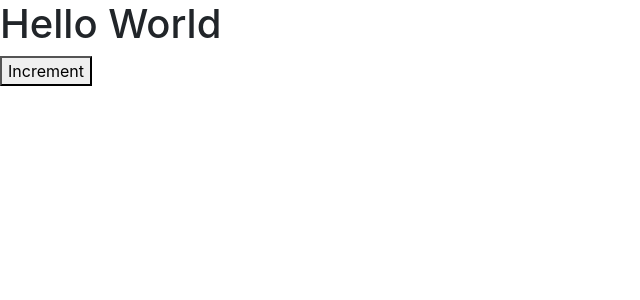
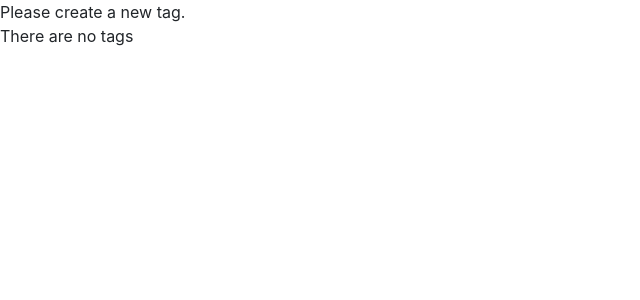
Before and after one commit to smasherly/mosh_intro_react_app, a React (Create React App) app: page / in a window 1280 px wide. Shown: the top 300 px of the page, without its empty margins (0-640 px from the left). Built offline with nearby package versions, Linux system fonts and the light colour scheme.

Commit message:
fixed typo, conditional rendering

```diff
--- a/src/components/conter.jsx
+++ /dev/null
@@ -1,16 +0,0 @@
-//imrc
-import React, { Component } from "react";
-
-//cc
-class Counter extends Component {
-  render() {
-    return (
-      <div>
-        <h1>Hello World</h1>
-        <button>Increment</button>
-      </div>
-    );
-  }
-}
-
-export default Counter;
--- /dev/null
+++ b/src/components/counter.jsx
@@ -0,0 +1,25 @@
+import React, { Component } from "react";
+
+//cc
+class Counter extends Component {
+  //object contains any data this property needs
+  state = {
+    count: 0,
+    tags: [],
+  };
+
+  renderTags() {
+    if (this.state.tags.length === 0) return <p>There are no tags</p>;
+    return <ul>{this.state.tags.map(tag => <li key={tag}>{tag}</li>)}</ul>;
+  }
+
+  render() {
+  return (
+    <div>
+      {this.state.tags.length === 0 && "Please create a new tag."}
+      {this.renderTags()}
+    </div>
+  )}
+}
+
+export default Counter;
--- a/src/index.js
+++ b/src/index.js
@@ -4,7 +4,7 @@ import './index.css';
 import App from './App';
 import * as serviceWorker from './serviceWorker';
 import 'bootstrap/dist/css/bootstrap.css';
-import Counter from './components/conter'
+import Counter from './components/counter'
 
 ReactDOM.render(<Counter />, document.getElementById('root'));
 
```
